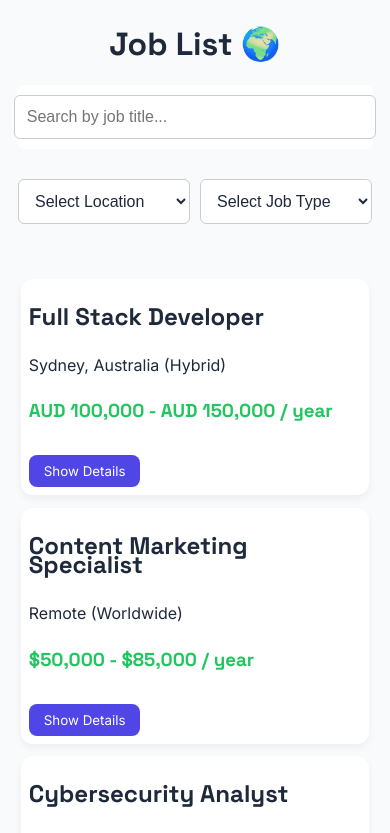
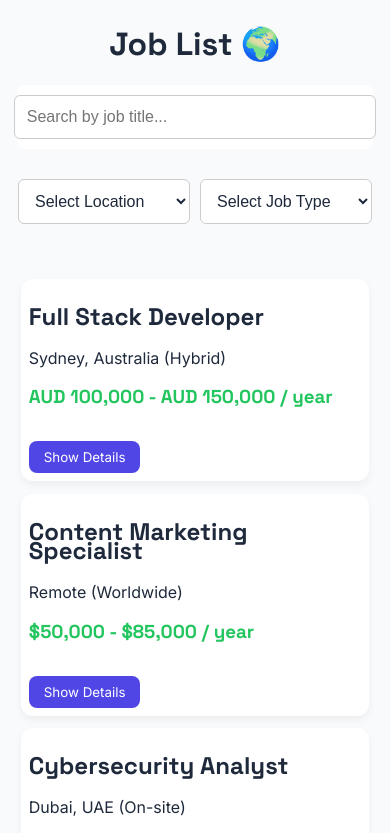
Before and after one commit to vinceEmeka/Jobs, a React (Vite) app: page / in a window 390 px wide. Shown: the top 833 px of the page. Built offline with nearby package versions, Linux system fonts and the light colour scheme.

Commit message:
padding in phoneview

```diff
--- a/src/JobCard.tsx
+++ b/src/JobCard.tsx
@@ -1,5 +1,5 @@
 import React, { useState } from "react";
-// import ToggleParagraph from ./"ToggleParagraph "
+
 
 
 type CardProps = {
--- a/src/index.css
+++ b/src/index.css
@@ -182,7 +182,7 @@ button:hover {
     line-height: 1.2rem;
   }
   .card p {
-    padding: 10px 0;
+    padding: 3px 0;
   }
   button {
     padding: 8px 15px;
```
